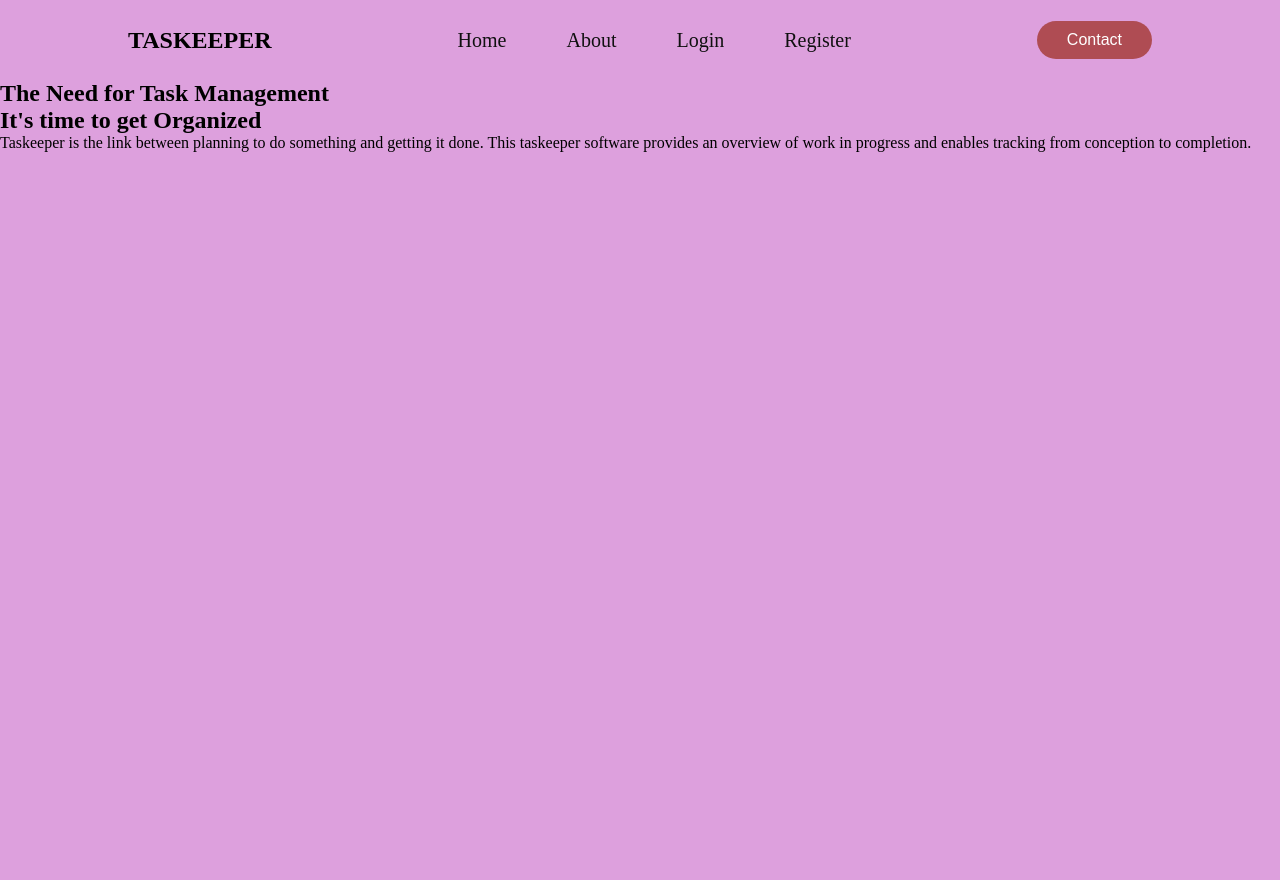
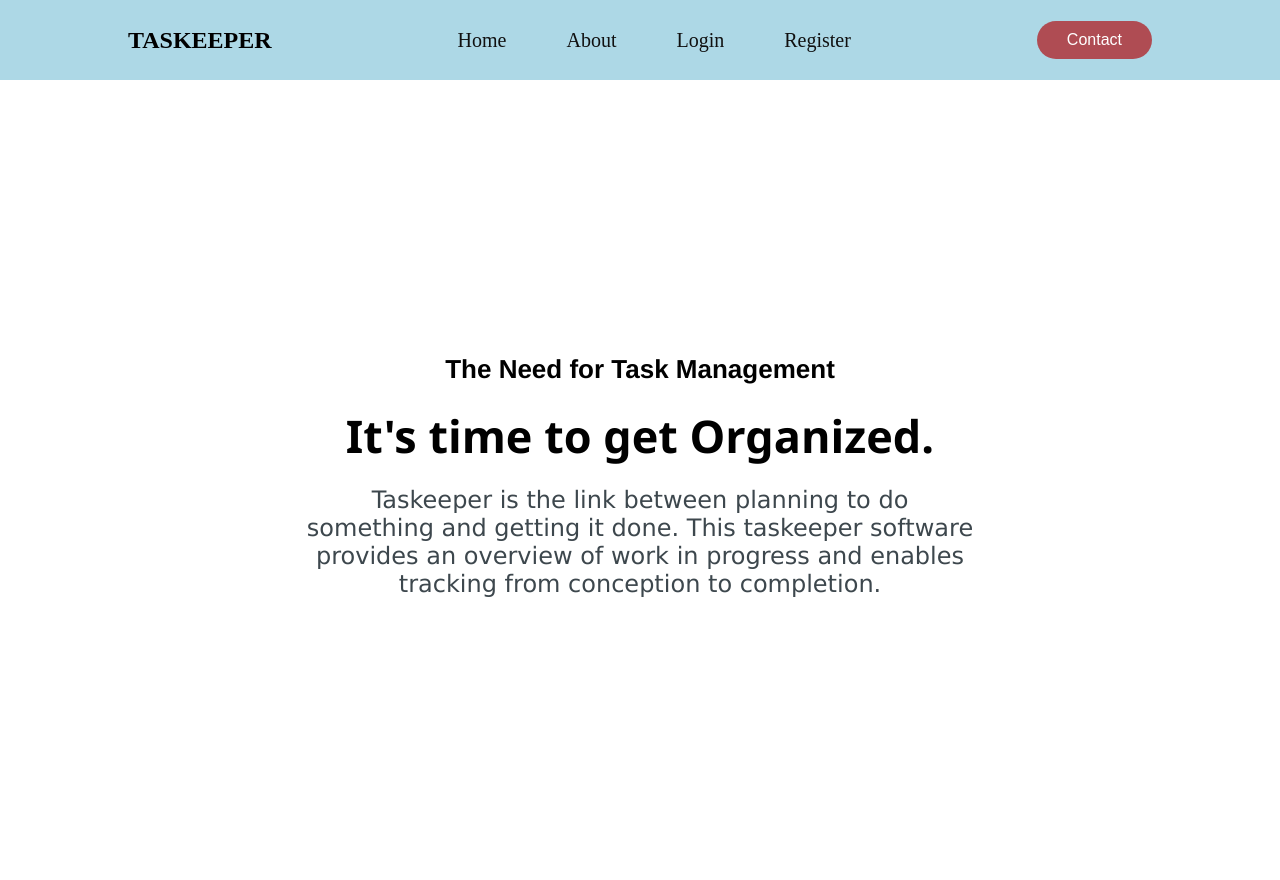
Before and after one commit to Cheerio-ban/TaskKeeper, a Flask app: page /about in a window 1280 px wide. Before the commit the page ends 152 px from the top, so only its background shows below. Run offline with Flask 3, Linux system fonts and the light colour scheme.

Commit message:
Initially Styled About Page

```diff
--- /dev/null
+++ b/app/static/css/about.css
@@ -0,0 +1,37 @@
+.about {
+    padding: 20px;
+    height: 100vh;
+    background-color: #fff;
+    display: flex;
+    align-items: center;
+    justify-content: center;
+}
+
+.about-container {
+    height: 20%;
+    width: 60%;
+    margin-top: -100px;
+    display: flex;
+    flex-direction: column;
+    align-items: center;
+}
+
+.about-container h2 {
+    font-size: 26px;
+    font-family: 'Avenir', 'Helvetica', 'Times New Roman', Times, serif;
+    margin-bottom: 20px;
+}
+
+.about-container h1 {
+    font-size: 45px;
+    margin-bottom: 20px;
+    font-family: 'Segoe UI', Tahoma, Geneva, Verdana, sans-serif;
+}
+
+.about-container p {
+    width: 90%;
+    text-align: center;
+    font-size: 24px;
+    color: #3D474D;
+    font-family: Verdana, Geneva, Tahoma, sans-serif;
+}
--- a/app/static/css/layout.css
+++ b/app/static/css/layout.css
@@ -6,7 +6,7 @@
 
 body {
     width: 100%;
-    background-color: plum;
+    background-color: lightblue;
 }
 
 div.nav-bar {
--- a/app/templates/about.html
+++ b/app/templates/about.html
@@ -1,8 +1,9 @@
 {% extends "layout.html" %} {% block content %}
+<link rel="stylesheet" href="{{ url_for('static', filename='css/about.css') }}">
 <section class="about">
-  <div>
+  <div class="about-container">
     <h2>The Need for Task Management</h2>
-    <h1>It's time to get Organized</h1>
+    <h1>It's time to get Organized.</h1>
     <p>
       Taskeeper is the link between planning to do something and getting
       it done. This taskeeper software provides an overview of work
```
